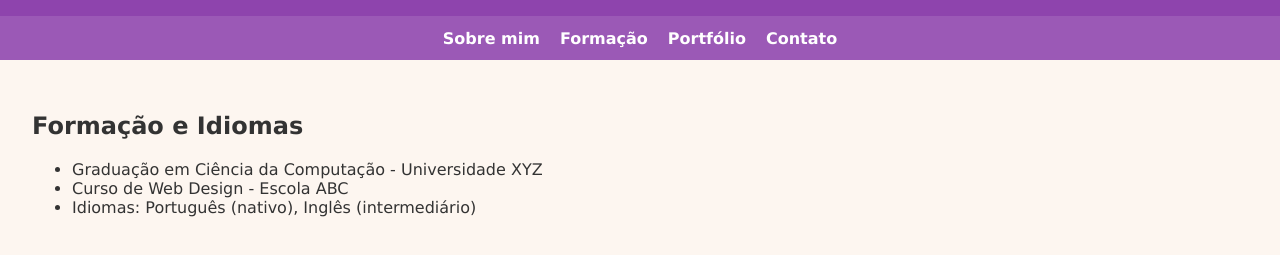
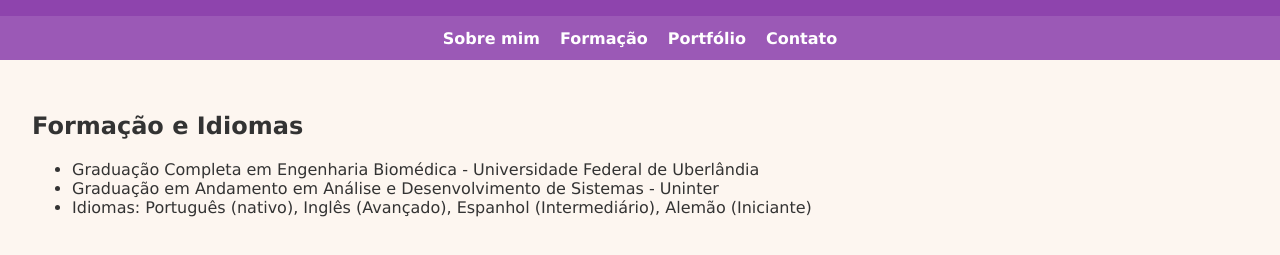
Before and after one commit to nathalia-bf/portifolio-nathalia-balan, a plain HTML site: page formacao.html in a window 1280 px wide. Shown: the part 97-352 px from the top of the page. Drawn offline with Linux system fonts and the light colour scheme.

Commit message:
Update formacao.html

```diff
--- a/formacao.html
+++ b/formacao.html
@@ -20,9 +20,9 @@
   <main>
     <h2>Formação e Idiomas</h2>
     <ul>
-      <li>Graduação em Ciência da Computação - Universidade XYZ</li>
-      <li>Curso de Web Design - Escola ABC</li>
-      <li>Idiomas: Português (nativo), Inglês (intermediário)</li>
+      <li>Graduação Completa em Engenharia Biomédica - Universidade Federal de Uberlândia</li>
+      <li>Graduação em Andamento em Análise e Desenvolvimento de Sistemas - Uninter</li>
+      <li>Idiomas: Português (nativo), Inglês (Avançado), Espanhol (Intermediário), Alemão (Iniciante)</li>
     </ul>
   </main>
 </body>
```
